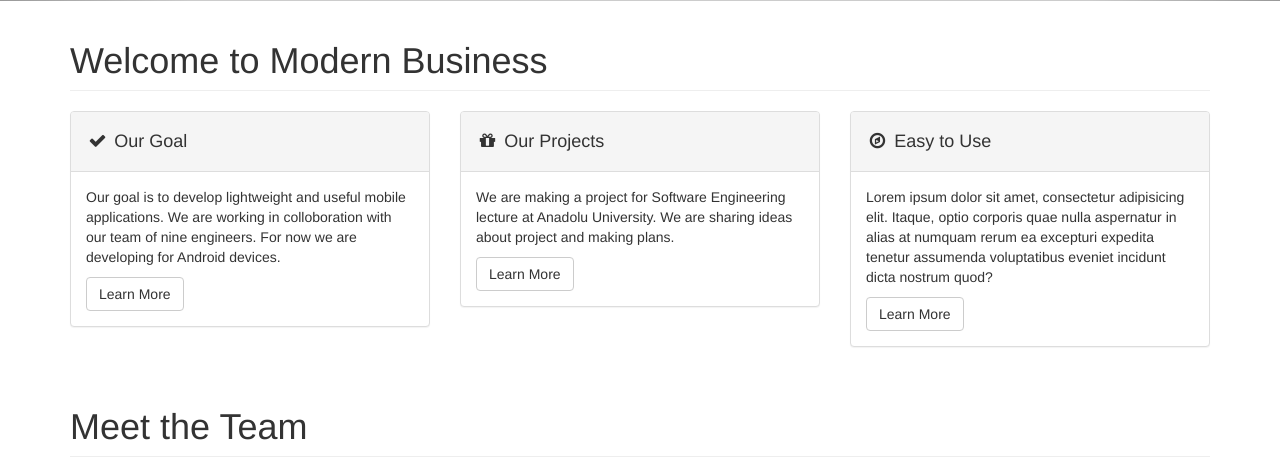
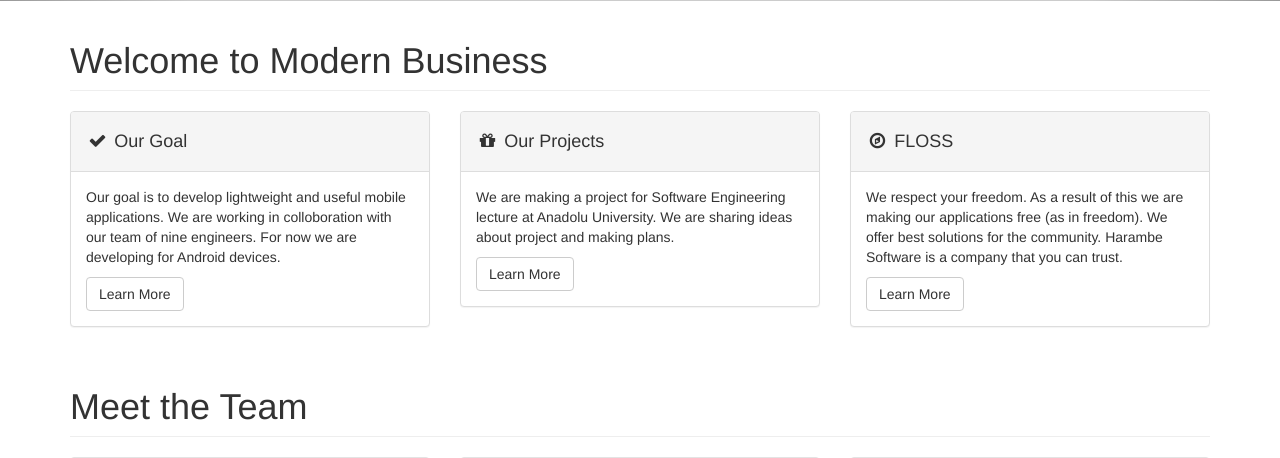
Before and after one commit to HarambeSoft/harambe-web-site, a PHP site: page / in a window 1280 px wide. Shown: the part 424-882 px from the top of the page. Run offline with PHP 8.4, Linux system fonts and the light colour scheme; grey boxes labelled with a size stand in for pictures from a placeholder-image service; data that the repository does not hold is empty; some libraries are stand-ins or nearby versions.

Commit message:
Update the last column's text. Fixes #4

```diff
--- a/templates/business-simple/index.php
+++ b/templates/business-simple/index.php
@@ -36,10 +36,10 @@
             <div class="col-md-4">
                 <div class="panel panel-default">
                     <div class="panel-heading">
-                        <h4><i class="fa fa-fw fa-compass"></i> Easy to Use</h4>
+                        <h4><i class="fa fa-fw fa-compass"></i> FLOSS</h4>
                     </div>
                     <div class="panel-body">
-                        <p>Lorem ipsum dolor sit amet, consectetur adipisicing elit. Itaque, optio corporis quae nulla aspernatur in alias at numquam rerum ea excepturi expedita tenetur assumenda voluptatibus eveniet incidunt dicta nostrum quod?</p>
+                        <p>We respect your freedom. As a result of this we are making our applications free (as in freedom). We offer best solutions for the community. Harambe Software is a company that you can trust. </p>
                         <a href="#" class="btn btn-default">Learn More</a>
                     </div>
                 </div>
```
